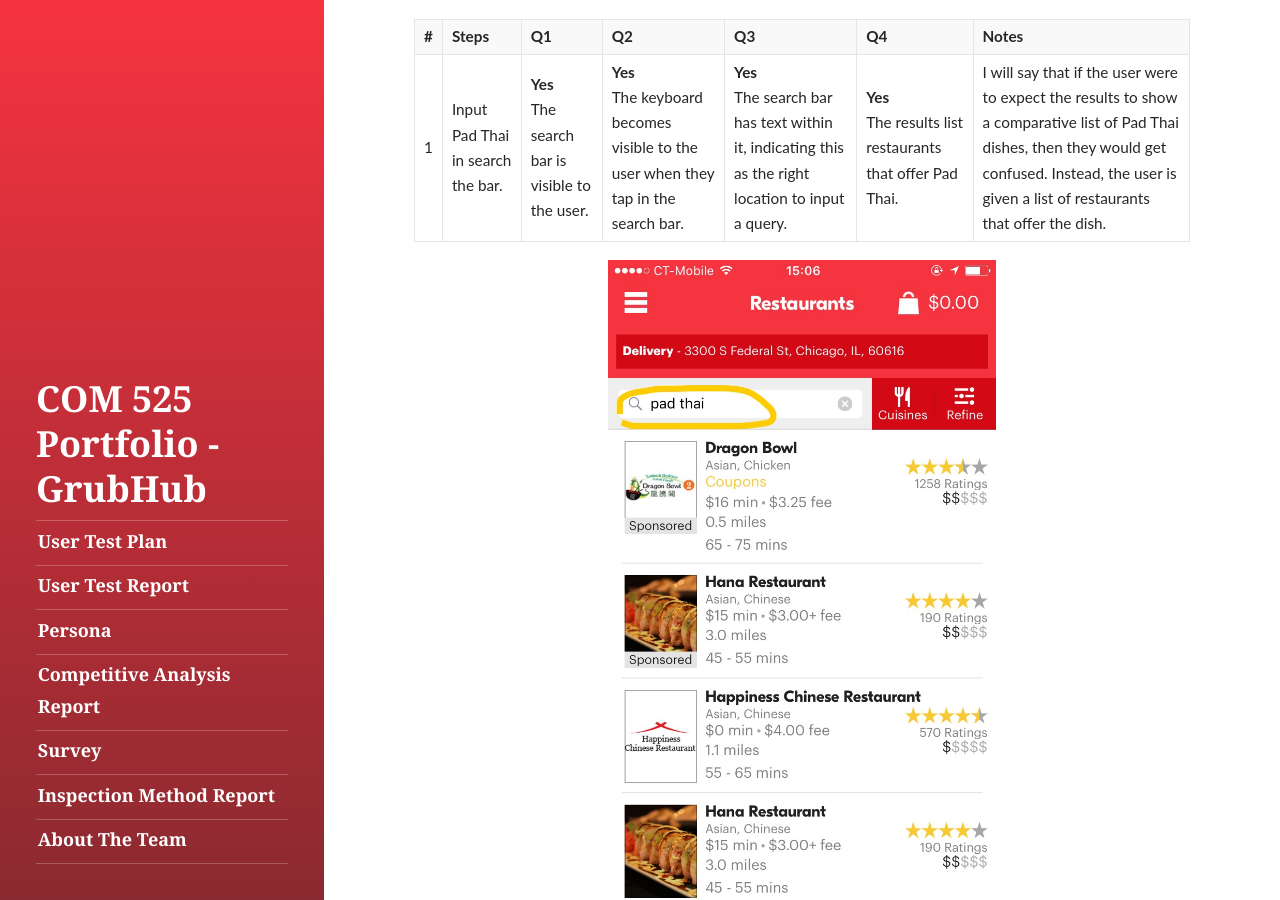
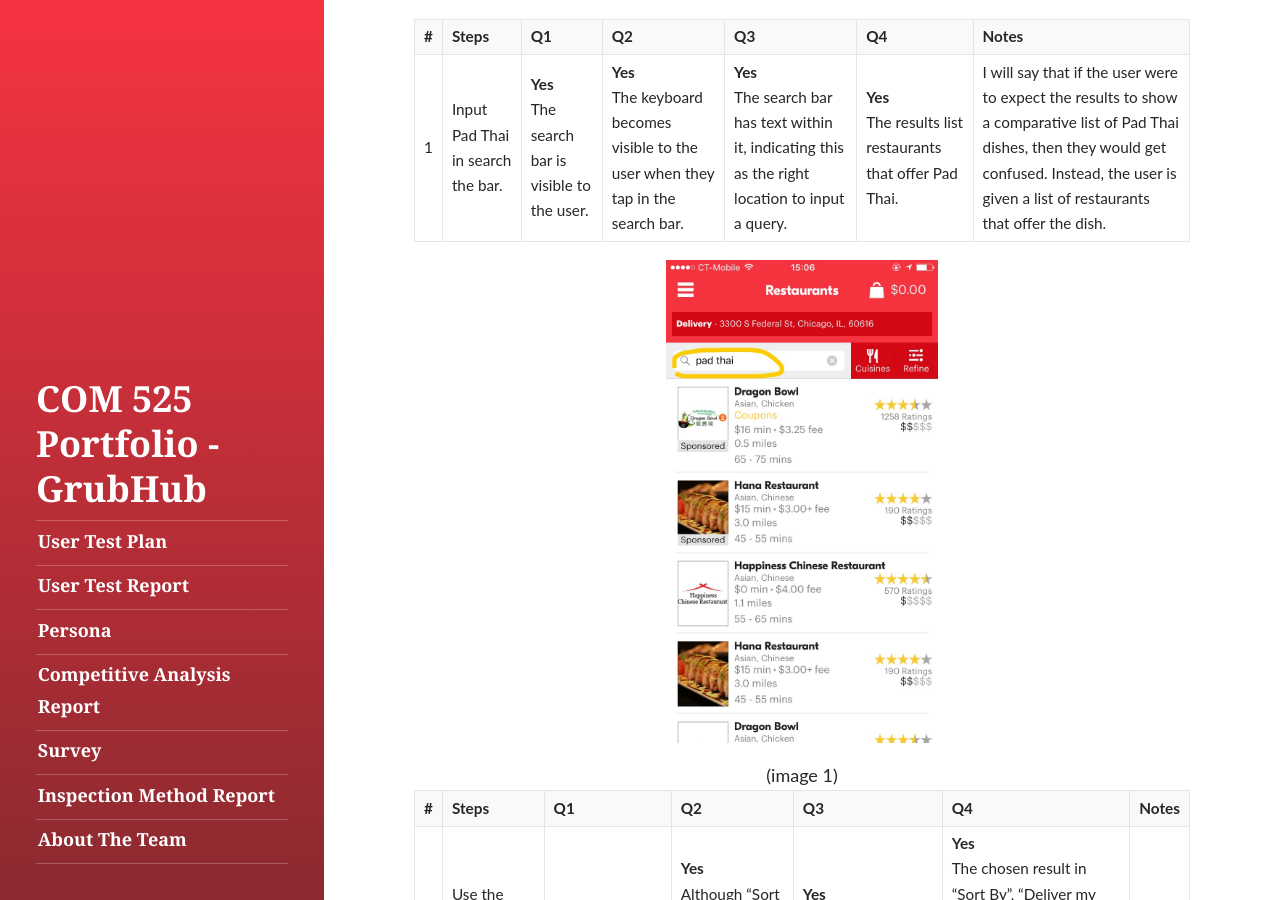
Before and after one commit to florian-wahl/com525portfolio, a Jekyll site: the page built from cognitive-walkthrough.md, in a window 1280 px wide and 900 px high, scrolled down 1300 px. Built offline with Jekyll 4.4.1, drawn with Linux system fonts in a browser that asks for light colours.

Commit message:
image layout

```diff
--- a/cognitive-walkthrough.md
+++ b/cognitive-walkthrough.md
@@ -54,7 +54,7 @@
     <td>I will say that if the user were to expect the results to show a comparative list of Pad Thai dishes, then they would get confused. Instead, the user is given a list of restaurants that offer the dish.  </td>
   </tr>
 </table>
-<img src="https://raw.githubusercontent.com/florian-wahl/com525portfolio/master/public/img/1.Input%20Pad%20Thai%20in%20search%20the%20bar.PNG" style="width: 50%; height: 50%; margin-bottom: 2rem;">
+<img src="https://raw.githubusercontent.com/florian-wahl/com525portfolio/master/public/img/1.Input%20Pad%20Thai%20in%20search%20the%20bar.PNG" style="width: 35%">
 <p><center>(image 1)</center></p>
 
 <table>
@@ -84,7 +84,7 @@
   	<td>  </td>
   </tr>
 </table>
-<img src="https://raw.githubusercontent.com/florian-wahl/com525portfolio/master/public/img/2.Use%20the%20filter.PNG" style="width: 50%; height: 50%; margin-bottom: 2rem;">
+<img src="https://raw.githubusercontent.com/florian-wahl/com525portfolio/master/public/img/2.Use%20the%20filter.PNG" style="width: 35%">
 <p><center>(image 2)</center></p>
 
 <table>
@@ -111,7 +111,7 @@
     <td>The only concern I could in this step is that there is no certain selection, as in GrubHub does not say for certain the first selection is the nearest, you are to assume or compare on your own accord, and trust that the app is functioning correctly </td>
   </tr>
 </table>
-<img src="https://raw.githubusercontent.com/florian-wahl/com525portfolio/master/public/img/Choose%20the%20nearest%20restaurant.PNG" style="width: 50%; height: 50%; margin-bottom: 2rem;">
+<img src="https://raw.githubusercontent.com/florian-wahl/com525portfolio/master/public/img/Choose%20the%20nearest%20restaurant.PNG" style="width: 35%">
 <p><center>(image 3)</center></p>
 
 <table>
@@ -140,7 +140,7 @@
   </tr>
 </table>
 <img src="https://raw.githubusercontent.com/florian-wahl/com525portfolio/master/public/img/Select%20the%20Pad%20Thai%20dish.PNG" style="width: 35%">
-<img src="https://raw.githubusercontent.com/florian-wahl/com525portfolio/master/public/img/Scroll%20down%20the%20menu%20to%20find%20Pad%20Thai.PNG" style="width: 50%; height: 50%; margin-bottom: 2rem;">
+<img src="https://raw.githubusercontent.com/florian-wahl/com525portfolio/master/public/img/Scroll%20down%20the%20menu%20to%20find%20Pad%20Thai.PNG" style="width: 35%">
 <p><center>(image 4 & 4.1)</center></p>
 
 <table>
@@ -169,7 +169,7 @@
   </tr>
  </table>
  <div>
-  <img src="https://raw.githubusercontent.com/florian-wahl/com525portfolio/master/public/img/Input%20pad%20thai%20into%20search%20bar.PNG" style="width: 50%; height: 50%; margin-bottom: 2rem;">
+  <img src="https://raw.githubusercontent.com/florian-wahl/com525portfolio/master/public/img/Input%20pad%20thai%20into%20search%20bar.PNG" style="width: 35%">
   <p><center>(image 4.2)</center></p>
  </div>
 
```
